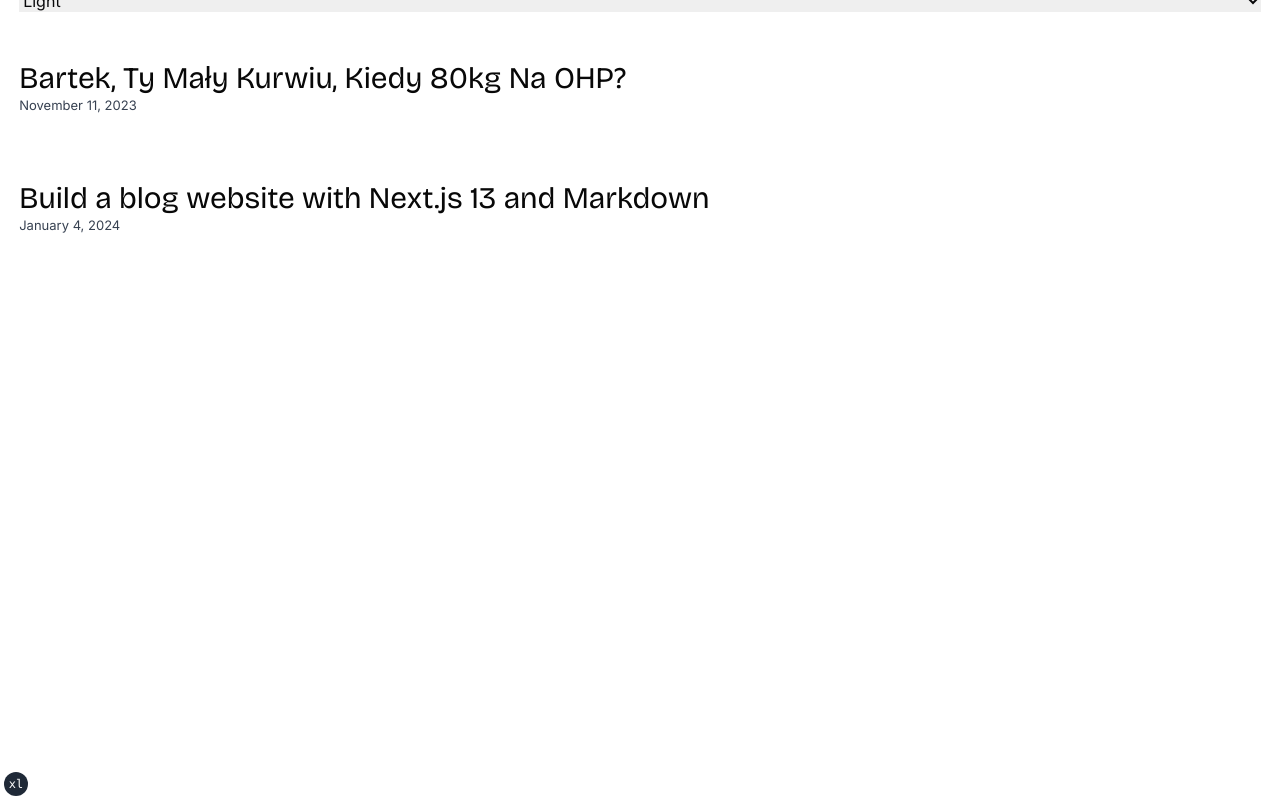
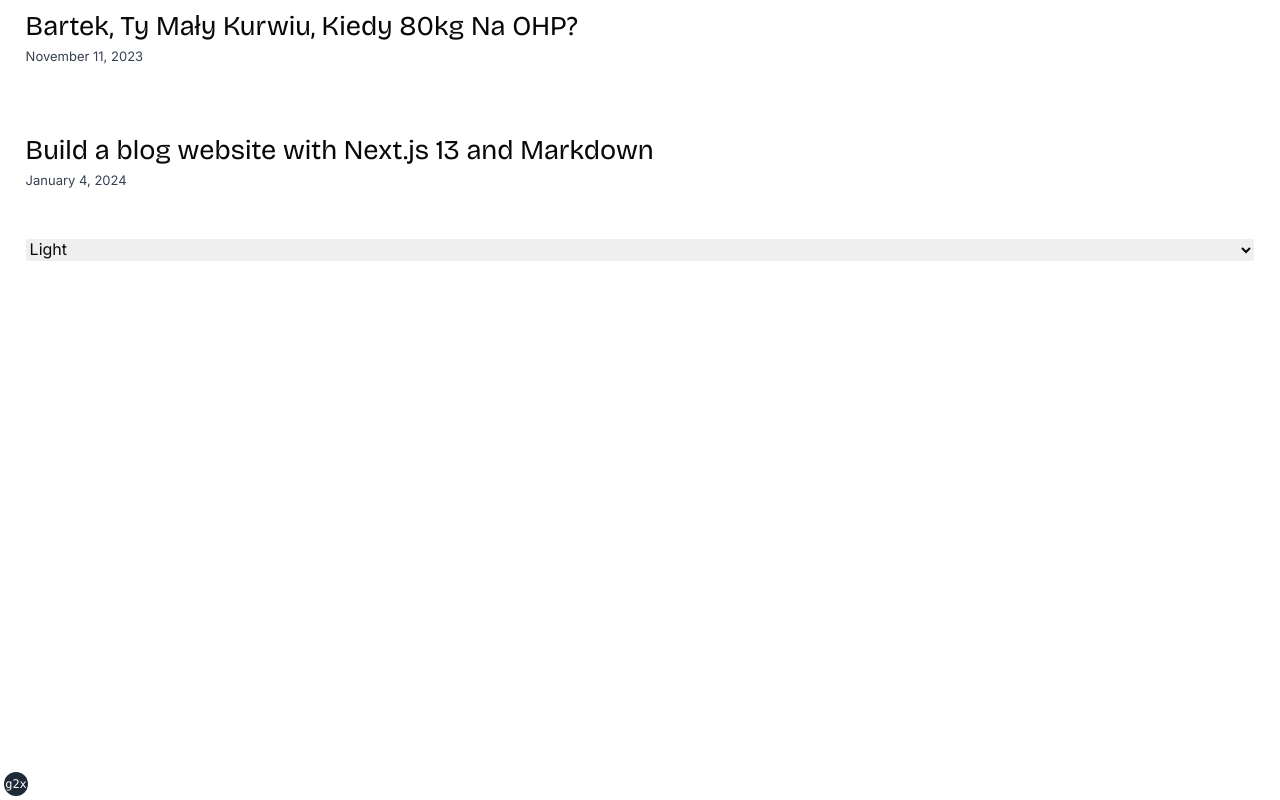
Before and after one commit to Lunarhike/final-blog, a Next.js app: page / in a window 1280 px wide. Built offline with nearby package versions, Linux system fonts and the light colour scheme.

Commit message:
rebranding

```diff
--- a/app/blog/[slug]/page.tsx
+++ b/app/blog/[slug]/page.tsx
@@ -47,7 +47,8 @@
   const authorsInfo = await getAuthorDetails(data.authors);
 
   return (
-    <main className="container max-w-[650px] py-6 lg:py-12">
+    <main className="container flex flex-col items-center py-6 lg:py-12">
+      <div className="max-w-[720px]">
         {data.publishedAt && (
           <time
             dateTime={data.publishedAt}
@@ -56,7 +57,7 @@
             Published on {formatDate(data.publishedAt)}
           </time>
         )}
-      <h1 className="mt-2 font-heading font-semibold inline-block text-4xl leading-tighter tracking-tight lg:text-5xl ">
+        <h1 className="mt-2 font-heading font-semibold inline-block text-4xl leading-tight tracking-tight lg:text-5xl ">
           {data.title}
         </h1>
         <div className="mt-4 flex space-x-4">
@@ -67,7 +68,7 @@
               className="flex items-center space-x-2 text-sm"
             >
               <Image
-              loading="lazy"
+                priority
                 src={author.avatar}
                 alt={author.name}
                 width={42}
@@ -86,13 +87,14 @@
           <Image
             src={data.image}
             alt={data.title}
-          width={650}
-          height={650}
+            width={720}
+            height={720}
             className="mt-8 mb-4 rounded-md bg-[#f0f0f0] transition-colors"
             priority
           />
         )}
-      <div className="py-4 sm:py-8">
+      </div>
+      <div className="max-w-[720px]">
         <Mdx
           source={content}
           options={{
--- a/app/layout.tsx
+++ b/app/layout.tsx
@@ -1,7 +1,5 @@
 import type { Metadata } from "next";
-import { Inter } from "next/font/google";
-import { Bricolage_Grotesque } from "next/font/google";
-import { JetBrains_Mono } from "next/font/google";
+import { Inter, JetBrains_Mono, Bricolage_Grotesque } from "next/font/google";
 import "@/styles//globals.css";
 import { cn } from "@/lib/utils";
 import { ThemeProvider } from "@/components/providers";
--- a/app/page.tsx
+++ b/app/page.tsx
@@ -23,7 +23,6 @@
 
   return (
     <div className="container relative -top-[10px] flex flex-col gap-8">
-      <ThemeSwitch />
       {posts.map((post) => (
         <Link
           key={post.slug}
@@ -44,6 +43,7 @@
           </article>
         </Link>
       ))}
+      <ThemeSwitch />
     </div>
   );
 }
--- a/components/mdx.tsx
+++ b/components/mdx.tsx
@@ -8,7 +8,7 @@
   h1: ({ className, ...props }: React.HTMLAttributes<HTMLHeadingElement>) => (
     <h1
       className={cn(
-        "font-heading text-heading my-10 text-5xl font-extrabold leading-[1.1] tracking-tight",
+        "font-heading text-heading font-bold text-[3rem] xs:text-[3.4rem] md:text-[3.8rem] leading-[1.15] tracking-[-0.075em] my-6",
         className
       )}
       {...props}
@@ -17,7 +17,7 @@
   h2: ({ className, ...props }: React.HTMLAttributes<HTMLHeadingElement>) => (
     <h2
       className={cn(
-        "font-heading text-heading my-8 text-4xl font-bold leading-[1.1] tracking-tight",
+        "font-heading text-heading font-bold text-[2.2rem] xs:text-[2.5rem] md:text-[3rem] leading-[1.15] tracking-[-0.05em] my-6",
         className
       )}
       {...props}
@@ -26,7 +26,7 @@
   h3: ({ className, ...props }: React.HTMLAttributes<HTMLHeadingElement>) => (
     <h3
       className={cn(
-        "font-heading text-heading my-6 text-3xl font-semibold leading-[1.1] tracking-tight",
+        "font-heading text-heading font-bold text-[1.5rem] xs:text-[1.7rem] md:text-[1.875rem] leading-[1.25] tracking-[-0.025em] my-6 ",
         className
       )}
       {...props}
@@ -35,7 +35,7 @@
   h4: ({ className, ...props }: React.HTMLAttributes<HTMLHeadingElement>) => (
     <h4
       className={cn(
-        "font-heading text-card-foreground mt-12 scroll-m-20 text-xl pb-2 font-medium tracking-tight",
+        "font-heading text-heading font-semibold leading-tighter tracking-tight my-6 text-2xl",
         className
       )}
       {...props}
@@ -69,7 +69,13 @@
     />
   ),
   p: ({ className, ...props }: React.HTMLAttributes<HTMLParagraphElement>) => (
-    <p className={cn("leading-7 my-4", className)} {...props} />
+    <p
+      className={cn(
+        "text-base leading-[1.85rem] my-4 tracking-[-0.01em] md:tracking-tight md:text-[1.125rem] md:leading-8",
+        className
+      )}
+      {...props}
+    />
   ),
   ul: ({ className, ...props }: React.HTMLAttributes<HTMLUListElement>) => (
     <ul
--- a/content/blog/2023.mdx
+++ b/content/blog/2023.mdx
@@ -6,6 +6,32 @@
 authors:
   - santiego
 ---
+
+### B2B marketers have always fought an uphill battle against a common perception: being boring.
+
+After all, traditional marketing campaign assets like whitepapers, case studies, and webinars are usually designed to be educational, not entertaining. But as business buyers increasingly rely on social media and other digital channels to learn about brands and products, marketers need to stand out.
+
+That’s where trend jacking comes in.
+
+Trend jacking is a marketing tactic that’s lifted straight from the B2C playbooks of Oreo’s dunk in the dark viral tweet and Aviation Gin’s in-universe sequel to the controversial “Peloton wife” ad. The concept is simple: take a topic or event that’s already generating headlines, and create your own related content. Usually, trend jacking is tied to broader pop culture — but in B2B, it can also be applied to sudden shifts in the market, the rise of emerging tech, and other niche industry or newsworthy events.
+
+In a perfect world, your audience should already be aware of and interested in the topic you’re trend jacking. That way, they’ll be more likely to engage with your social post, email, video, or article.
+
+But, when trend jacking isn’t handled correctly, brands risk looking clueless and cringey. To make sure you’re covered, here are a few best practices B2B marketers should keep in mind when implementing trend jacking.
+
+## Three approaches to B2B trend jacking
+
+While the concept of trend jacking is relatively simple, executing it at the highest level can get surprisingly complex. Let’s explore three different levels of difficulty in B2B trend jacking, along with some real-life examples.
+
+### Level one: memes and reactions
+
+This is one of the fastest and simplest ways to enter a conversation. When a meme or notable event starts capturing attention, join in the fun with your own reaction.
+
+For example, when Instagram launched its new text-based social app Threads, marketers were quick to share their complicated feelings about this new platform. And since freelance marketplace Upwork counts marketing managers among its core users, they responded with a timely — and all too relatable — TikTok reaction of their own, using trending audio for extra impact.
+
+Memes and reactions are all about speed and simplicity. Create your brand’s unique take on a trending meme or headline, use any relevant hashtags, popular Instagram or TikTok audio, or visuals, and hit publish.
+
+These trend jacking moments usually happen on social media, but you can also reference memes and reactions in email subject lines, email body content, or blogs to pique interest — and, hopefully, boost engagement.
 
 Aliquam vel urna posuere, laoreet massa ac, gravida ligulat:
 
--- a/styles/globals.css
+++ b/styles/globals.css
@@ -5,7 +5,7 @@
 @layer base {
   :root {
     --background: 0 0% 100%;
-    --foreground: 240 10% 3.9%;
+    --foreground: 0 0% 3%;
     --heading: 0 0% 3%;
 
     --card: 0 0% 94%;
--- a/tailwind.config.ts
+++ b/tailwind.config.ts
@@ -1,5 +1,4 @@
 import type { Config } from "tailwindcss";
-import typography from "@tailwindcss/typography";
 
 const config: Config = {
   darkMode: ["class"],
@@ -14,10 +13,38 @@
   theme: {
     container: {
       center: true,
-      padding: "1.2rem",
+      padding: "1.6rem",
       screens: {
         "2xl": "1280px",
       },
+    },
+    screens: {
+      xs: "480px",
+      sm: "600px",
+      md: "768px",
+      lg: "1024px",
+      "2xl": "1280px",
+    },
+    aspectRatio: {
+      auto: "auto",
+      square: "1 / 1",
+      video: "16 / 9",
+      1: "1",
+      2: "2",
+      3: "3",
+      4: "4",
+      5: "5",
+      6: "6",
+      7: "7",
+      8: "8",
+      9: "9",
+      10: "10",
+      11: "11",
+      12: "12",
+      13: "13",
+      14: "14",
+      15: "15",
+      16: "16",
     },
     extend: {
       fontFamily: {
@@ -25,8 +52,9 @@
         code: ["var(--font-code)"],
         heading: ["var(--font-heading)"],
       },
-      maxWidth: {
-        "3xl": "726px",
+      fontSize: {
+        "3xl": "1.7rem",
+        "4xl": "2.5rem",
       },
       colors: {
         border: "hsl(var(--border))",
```
Lines whose indentation alone changed are shown as unchanged.
